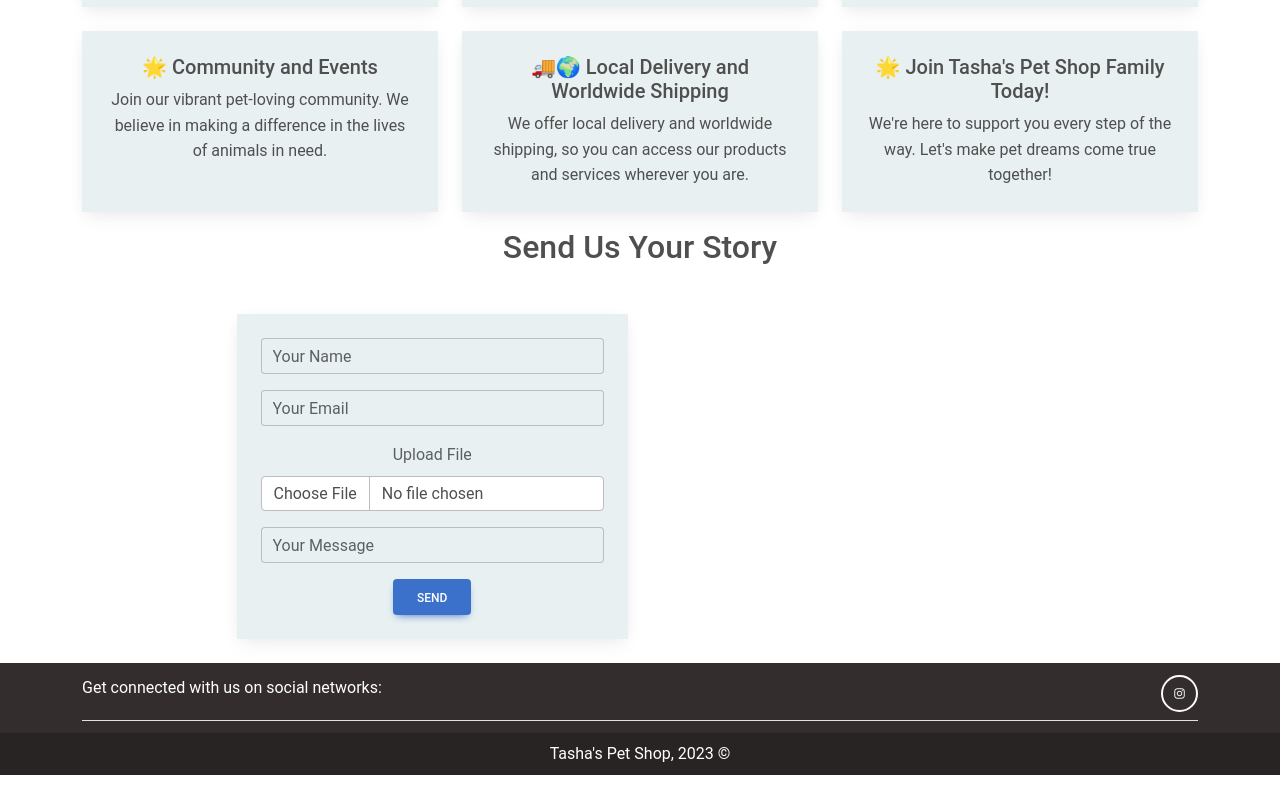
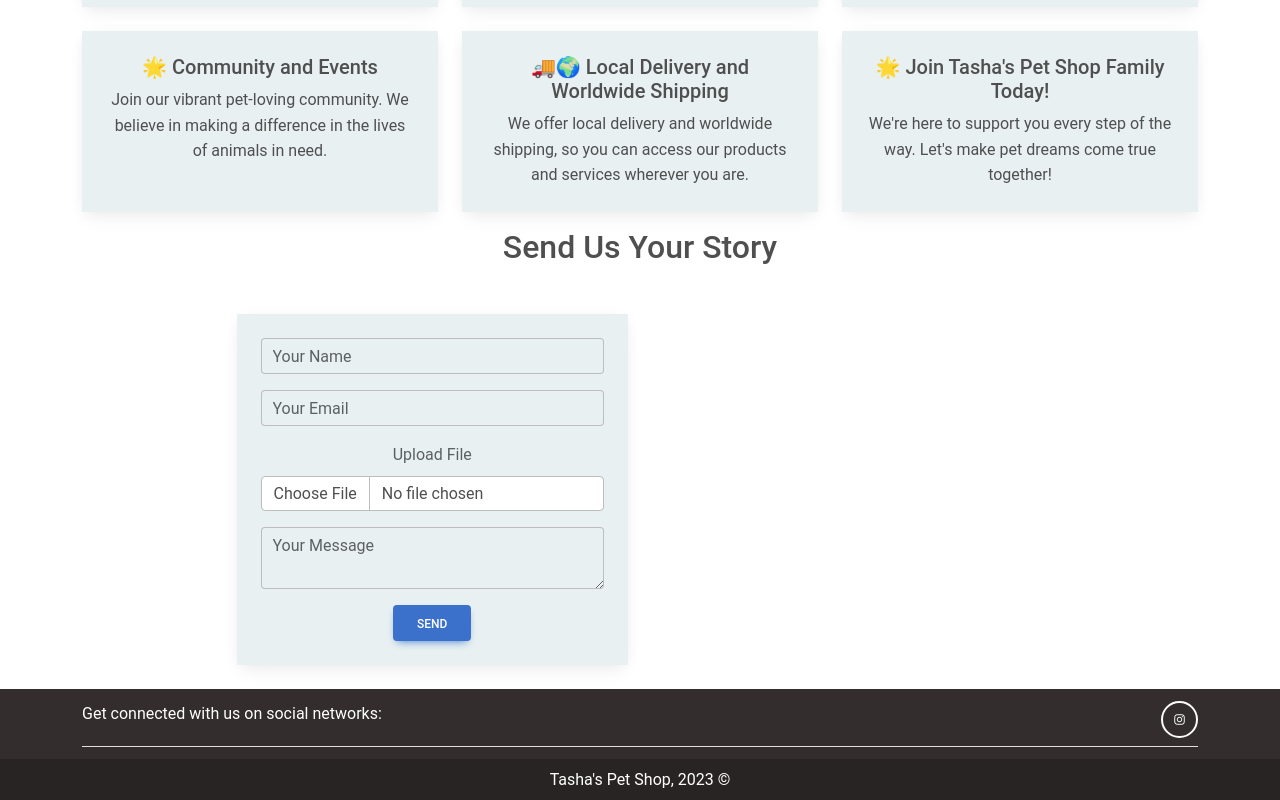
Before and after one commit to tamarazivkovic994/Pet-shop, a React (Create React App) app in the folder Front/: page / in a window 1280 px wide. Shown: the part 465-1265 px from the top of the page. Before the commit the page ends 1240 px from the top, so only its background shows below. Built offline with nearby package versions, Linux system fonts and the light colour scheme.

Commit message:
Update SendStory.js

```diff
--- a/Front/src/components/SendStory.js
+++ b/Front/src/components/SendStory.js
@@ -8,6 +8,7 @@ import {
   MDBBtn,
   MDBCard,
   MDBCardBody,
+  MDBTextArea,
 } from "mdb-react-ui-kit";
 
 const SendStory = () => {
@@ -97,7 +98,7 @@ const SendStory = () => {
                   />
                 </div>
                 <div className="mb-3">
-                  <MDBInput
+                  <MDBTextArea
                     type="textarea"
                     label="Your Message"
                     name="message"
```
